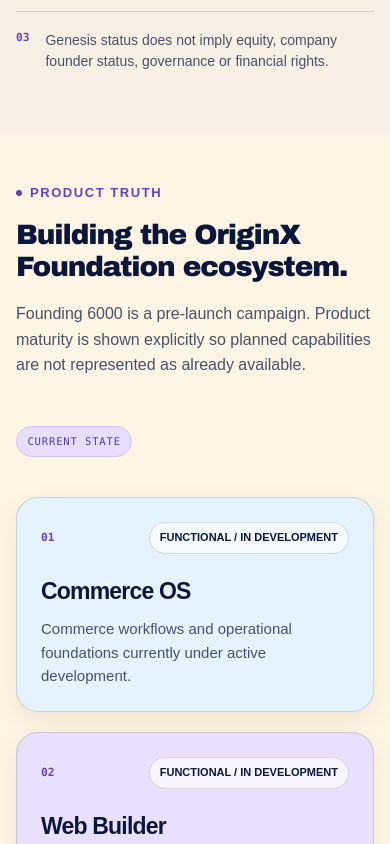
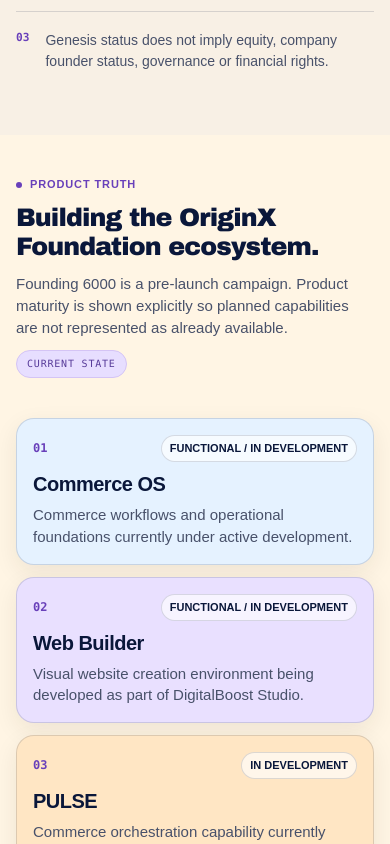
Before and after one commit to Saladix1414/Founding-6000, a React (Vite) app: page / in a window 390 px wide. Shown: the part 7340-8184 px from the top of the page. Built offline with nearby package versions, Linux system fonts and the light colour scheme; no server answers.

Commit message:
style(landing): compact mobile ecosystem cards
Reduce mobile spacing and typography while preserving product descriptions, maturity labels and desktop presentation.

```diff
--- a/src/styles/originx-continuity.css
+++ b/src/styles/originx-continuity.css
@@ -264,4 +264,92 @@
   .ox-ecosystem .product-card {
     padding: 24px;
   }
+
+  /* OX compact mobile ecosystem */
+  #product.ox-ecosystem {
+    padding: 36px 16px;
+  }
+
+  #product.ox-ecosystem .section-heading {
+    display: flex;
+    flex-direction: column;
+    align-items: flex-start;
+    gap: 12px;
+    margin-bottom: 20px;
+  }
+
+  #product.ox-ecosystem .section-heading > div {
+    min-width: 0;
+    width: 100%;
+  }
+
+  #product.ox-ecosystem .db-eyebrow {
+    margin-bottom: 10px;
+    font-size: 11px;
+    line-height: 1.4;
+    letter-spacing: .08em;
+  }
+
+  #product.ox-ecosystem .db-title {
+    margin-bottom: 12px;
+    font-size: clamp(25px, 6.5vw, 30px);
+    line-height: 1.15;
+    letter-spacing: -.035em;
+  }
+
+  #product.ox-ecosystem .db-copy {
+    margin: 0;
+    font-size: 15px;
+    line-height: 1.45;
+  }
+
+  #product.ox-ecosystem .truth-badge {
+    padding: 6px 10px;
+    font-size: 10px;
+    line-height: 1.4;
+  }
+
+  #product.ox-ecosystem .product-grid {
+    grid-template-columns: minmax(0, 1fr);
+    gap: 12px;
+  }
+
+  #product.ox-ecosystem .product-card {
+    display: block;
+    min-height: 0;
+    padding: 16px;
+    border-radius: 18px;
+  }
+
+  #product.ox-ecosystem .product-card__top {
+    align-items: center;
+    gap: 8px 12px;
+    margin-bottom: 10px;
+  }
+
+  #product.ox-ecosystem .product-card__top > span:first-child {
+    font-size: 12px;
+    line-height: 1.4;
+  }
+
+  #product.ox-ecosystem .product-status {
+    padding: 5px 8px;
+    font-size: 11px;
+    line-height: 1.35;
+    letter-spacing: normal;
+    white-space: normal;
+  }
+
+  #product.ox-ecosystem .product-card h3 {
+    margin: 0 0 8px;
+    font-size: 20px;
+    line-height: 1.2;
+    letter-spacing: -.025em;
+  }
+
+  #product.ox-ecosystem .product-card p {
+    margin: 0;
+    font-size: 15px;
+    line-height: 1.45;
+  }
 }
```
